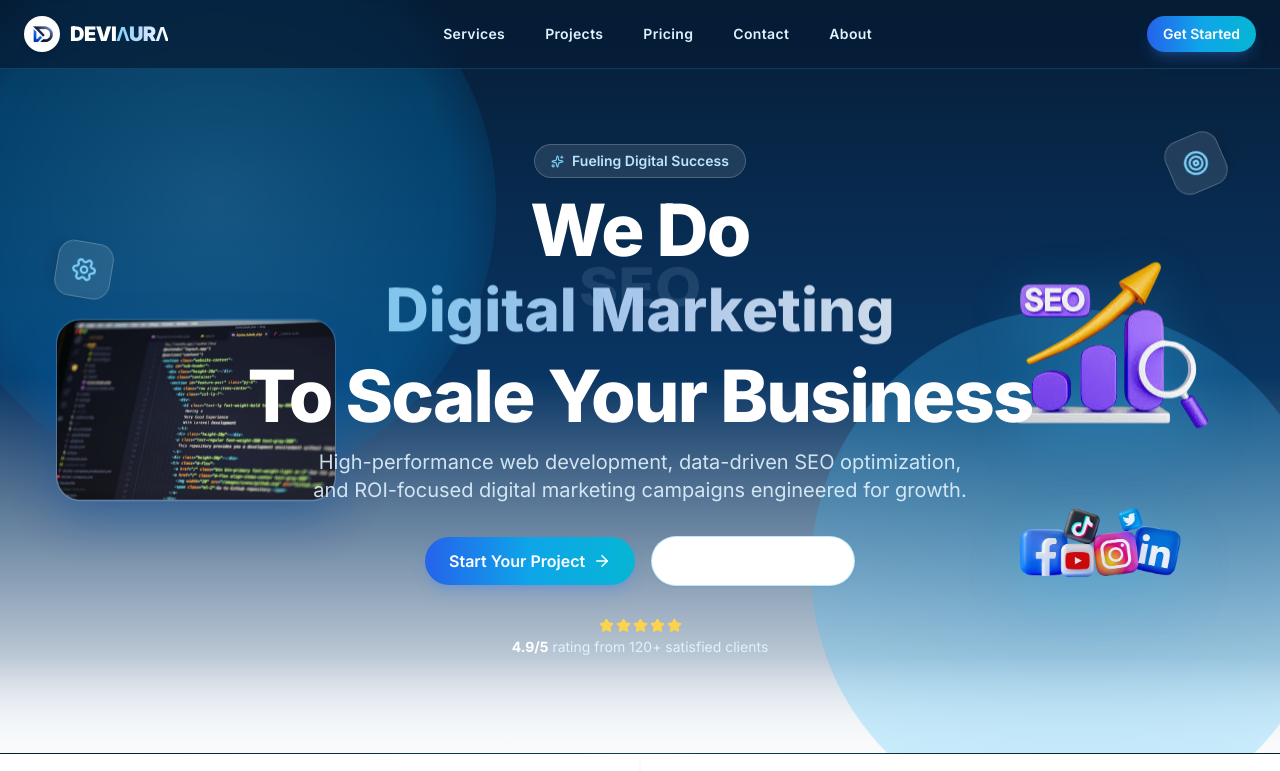
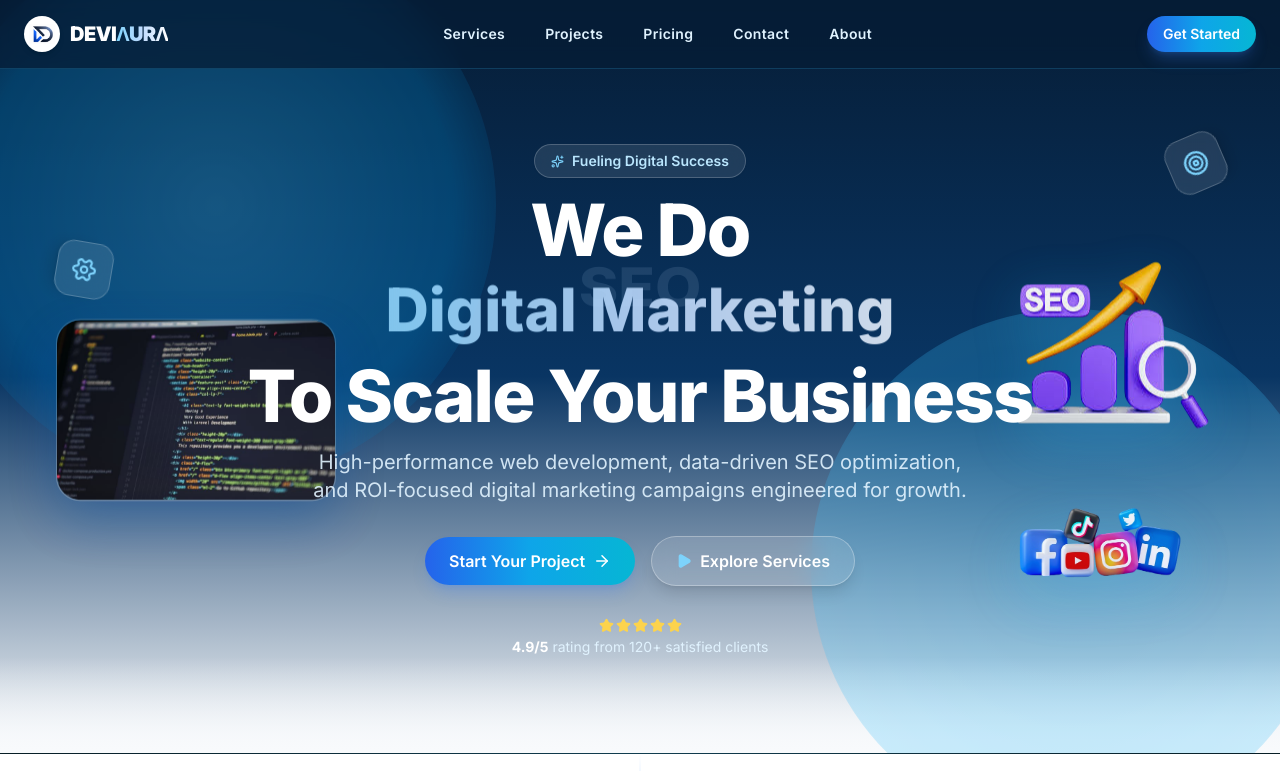
Before and after one commit to Affan468/webservices, a React (Vite) app: page / in a window 1280 px wide. Shown: the top 771 px of the page. Built offline with nearby package versions, Linux system fonts and the light colour scheme.

Commit message:
Fix Explore Services button contrast in Hero section by adding darkOutline variant

```diff
--- a/src/components/sections/Hero.jsx
+++ b/src/components/sections/Hero.jsx
@@ -230,8 +230,8 @@ const Hero = () => {
             Start Your Project
             <ArrowRight size={18} className="ml-2 group-hover:translate-x-1 transition-transform" />
           </Button>
-          <Button href="#services" variant="outline" size="md" className="group border-sky-300/50 text-white hover:bg-white/10 hover:border-white">
-            <Play size={16} className="mr-2 fill-current" />
+          <Button href="#services" variant="darkOutline" size="md" className="group">
+            <Play size={16} className="mr-2 fill-current text-sky-300 group-hover:text-white transition-colors" />
             Explore Services
           </Button>
         </motion.div>
--- a/src/components/ui/Button.jsx
+++ b/src/components/ui/Button.jsx
@@ -17,6 +17,8 @@ const Button = ({
       'bg-gradient-to-r from-blue-600 via-sky-500 to-cyan-500 text-white font-bold shadow-lg shadow-blue-500/25 hover:shadow-blue-500/40 hover:scale-105',
     outline:
       'border border-blue-200 text-blue-700 bg-white hover:bg-blue-50/80 hover:border-blue-400 shadow-sm',
+    darkOutline:
+      'border border-white/30 text-white bg-white/10 backdrop-blur-md hover:bg-white/20 hover:border-white shadow-lg',
     ghost:
       'text-slate-700 hover:text-blue-600 hover:bg-blue-50',
   };
```
